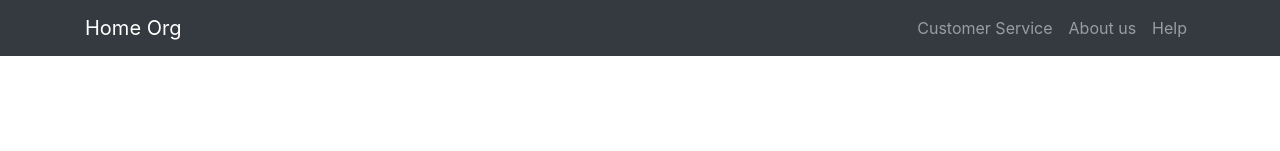
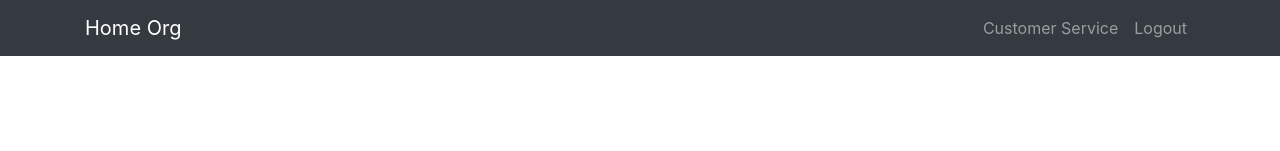
Before and after one commit to greeshmavyas/IRS_CS, a React (Create React App) app in the folder CustomerManagement/FrontEnd/: page / in a window 1280 px wide. Shown: the top 151 px of the page. Built offline with nearby package versions, Linux system fonts and the light colour scheme.

Commit message:
Removed about us, help and added logout

```diff
--- a/CustomerManagement/FrontEnd/src/Components/CustomerNavbarLogin.js
+++ b/CustomerManagement/FrontEnd/src/Components/CustomerNavbarLogin.js
@@ -31,13 +31,8 @@
                 </a>
               </li>
               <li className="nav-item">
-                <a className="nav-link" href="/">
-                  About us
-                </a>
-              </li>
-              <li className="nav-item">
                 <a className="nav-link" href="/" onClick={this.handleLogout}>
-                  Help
+                  Logout
                 </a>
               </li>
             </ul>
```
